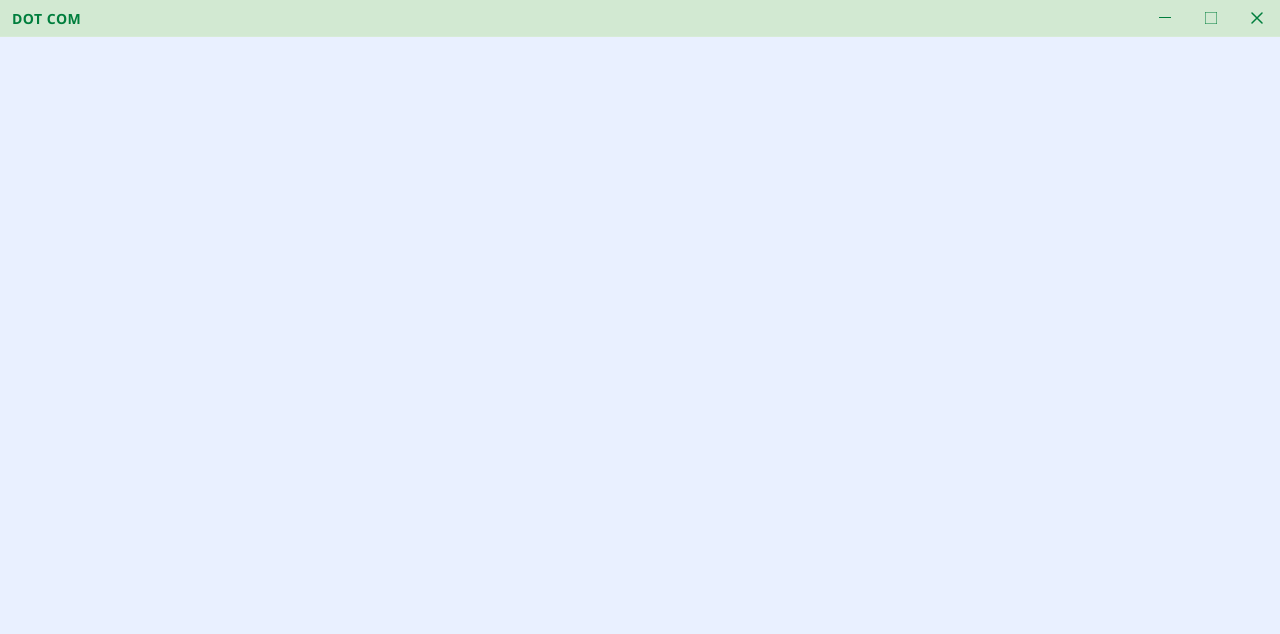
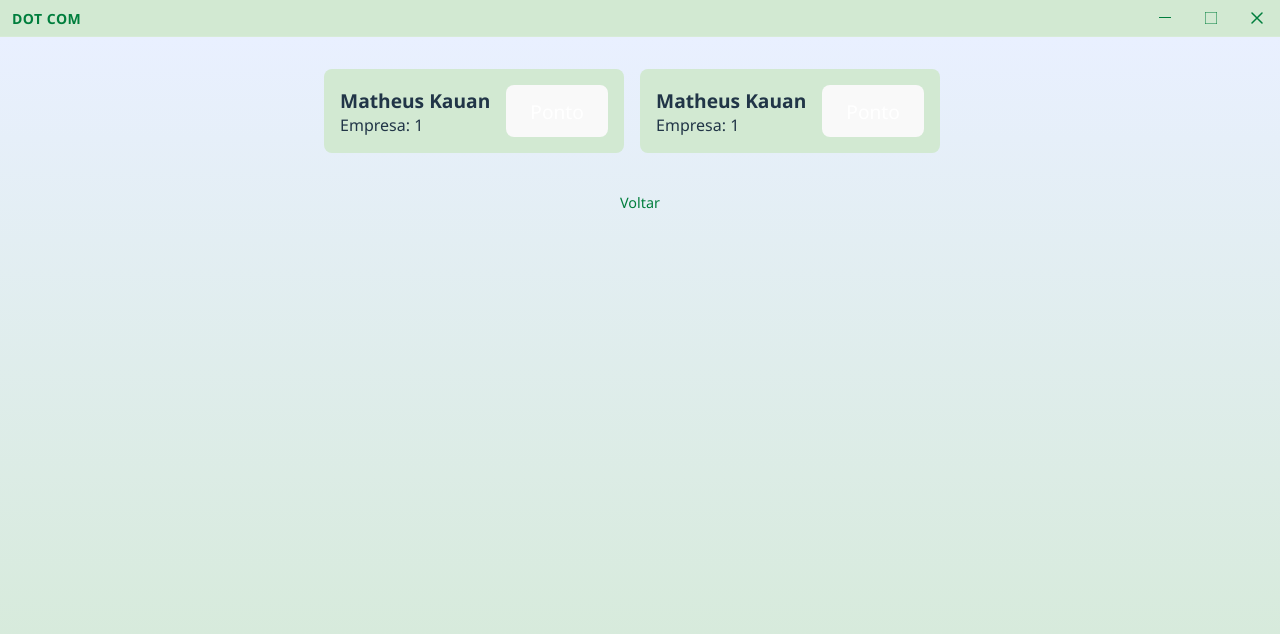
Before and after one commit to MkDesignWeb/dot-com, a React (Vite) app: page /#/pointRegister in a window 1280 px wide. Before the commit this address had no page. Shown: the top 634 px of the page. Built offline with nearby package versions, Linux system fonts and the light colour scheme.

Commit message:
add PointRegister

```diff
--- a/package.json
+++ b/package.json
@@ -12,6 +12,7 @@
     "preview": "vite preview"
   },
   "dependencies": {
+    "face-api.js": "^0.22.2",
     "react": "^19.2.0",
     "react-dom": "^19.2.0",
     "react-router-dom": "^7.13.0"
--- a/src/components/TopBar/styles.scss
+++ b/src/components/TopBar/styles.scss
@@ -1,6 +1,7 @@
 @use "../../styles/variables" as *;
 
 .custom-topbar {
+    position: relative;
     display: flex;
     align-items: center;
     justify-content: space-between;
@@ -10,6 +11,7 @@
     padding: 0 0 0 12px;
     user-select: none;
     border-bottom: 1px solid rgba(255, 255, 255, 0.1);
+    z-index: 100;
 }
 
 .topbar-logo {
--- /dev/null
+++ b/src/page/PointRegister/componentes/UserCard/index.tsx
@@ -0,0 +1,16 @@
+import "./styles.scss"
+
+export const UserCard = () => {
+
+    return (
+        <div className="card-user-content">
+            <div className="text-content">
+                <strong>Matheus Kauan</strong>
+                <span>Empresa: 1</span>
+            </div>
+            <button>
+                Ponto
+            </button>
+        </div>
+    )
+}
--- /dev/null
+++ b/src/page/PointRegister/componentes/UserCard/styles.scss
@@ -0,0 +1,27 @@
+@use "../../../../styles/variables" as *;
+
+.card-user-content {
+    display: flex;
+    align-items: center;
+    flex-direction: row;
+    padding: 1rem;
+    gap: 1rem;
+    background-color: $bg-color-2;
+    font-size: 1.2rem;
+    border-radius: 0.5rem;
+    max-width: 600px;
+
+     button {
+        color: white
+     }
+}
+
+.text-content {
+   display: flex;
+   flex-direction: column;
+   align-items: start;
+
+   span {
+      font-size: 1rem;
+   }
+}
--- /dev/null
+++ b/src/page/PointRegister/index.tsx
@@ -0,0 +1,22 @@
+import { Link } from "react-router-dom";
+import "./styles.scss";
+import { UserCard } from "./componentes/UserCard";
+
+export const PointRegister = () => {
+
+    return (
+        <main className="point-register-container">
+            <div className="point-register-content">
+                <div className="card-content">
+                    <UserCard />
+                    <UserCard />
+
+                </div>
+
+                <Link to="/" className="point-register__back">
+                    Voltar
+                </Link>
+            </div>
+        </main>
+    );
+};
--- /dev/null
+++ b/src/page/PointRegister/styles.scss
@@ -0,0 +1,39 @@
+@use "../../styles/variables" as *;
+
+.point-register-container {
+    height: 100%;
+    width: 100%;
+    background: linear-gradient(180deg, $bg-color 0%, $bg-color-2 100%);
+}
+
+.point-register-content {
+    display: flex;
+    flex-direction: column;
+    width: 100%;
+    align-items: center;
+    justify-content: center;
+    padding-top: 2rem;
+    gap: 1rem
+    ;
+}
+
+.card-content {
+	display: grid;
+	grid-template-columns: 300px auto auto;
+	grid-gap: 10px;
+    gap: 1rem;
+    width: 100%;
+    justify-content: center;
+}
+
+.point-register__back {
+    margin-top: 1.5rem;
+    font-size: 0.9rem;
+    color: $secudary;
+    text-decoration: none;
+    font-weight: 500;
+
+    &:hover {
+        text-decoration: underline;
+    }
+}
--- a/src/page/TimePage/index.tsx
+++ b/src/page/TimePage/index.tsx
@@ -1,5 +1,6 @@
 import { useEffect, useState } from "react"
 import "./styles.scss"
+import { Link } from "react-router-dom"
 
 const formatarData = (d: Date) =>
     d.toLocaleDateString("pt-BR", {
@@ -18,7 +19,7 @@ export const TimePage = () => {
     }, [])
 
     return (
-        <main>
+        <main className="time-page-container">
             <div className="time-display">
                 <span className="time-display__hora">
                     {agora.toLocaleTimeString("pt-BR", {
@@ -29,7 +30,7 @@ export const TimePage = () => {
                 </span>
                 <span className="time-display__data">{formatarData(agora)}</span>
             </div>
-            <button type="button" className="time-action-btn">
+            <Link to="pointRegister" type="button" className="time-action-btn">
                 <svg
                     className="time-action-btn__icon"
                     viewBox="0 0 24 24"
@@ -43,7 +44,7 @@ export const TimePage = () => {
                     <path d="M12 6v6l4 2" />
                 </svg>
                 <span className="time-action-btn__label">PONTO</span>
-            </button>
+            </Link>
         </main>
     )
 }
--- a/src/page/TimePage/styles.scss
+++ b/src/page/TimePage/styles.scss
@@ -1,6 +1,6 @@
 @use "../../styles/variables" as *;
 
-main {
+.time-page-container {
     display: flex;
     flex-direction: column;
     gap: 2rem;
@@ -47,6 +47,7 @@ main {
     cursor: pointer;
     box-shadow: 0 4px 12px rgba(0, 0, 0, 0.15);
     transition: transform 0.15s ease, box-shadow 0.15s ease;
+    text-decoration: none;
 
     &:hover {
         transform: scale(1.02);
--- a/src/route/MainRoute.tsx
+++ b/src/route/MainRoute.tsx
@@ -1,5 +1,6 @@
-import { HashRouter, Routes, Route, Link } from "react-router-dom";
+import { HashRouter, Routes, Route } from "react-router-dom";
 import { TimePage } from "../page/TimePage";
+import { PointRegister } from "../page/PointRegister";
 
 
 function MainRoute() {
@@ -7,6 +8,7 @@ function MainRoute() {
     <HashRouter>
       <Routes>
         <Route path="/" element={<TimePage />} />
+        <Route path="/pointRegister" element={<PointRegister />} />
       </Routes>
     </HashRouter>
   );
--- a/src/styles/global.scss
+++ b/src/styles/global.scss
@@ -25,7 +25,7 @@ button {
     font-size: 1em;
     font-weight: 500;
     font-family: inherit;
-    background-color: #1a1a1a;
+    background-color: $primary;
     cursor: pointer;
     transition: border-color 0.25s;
   }
```
Also changed, not shown: electron/main.ts (+12 -1 lines), src/services/faceRecognition.ts (added, +71 -0 lines), 1 other file (tests, documents, lock files or other folders).
